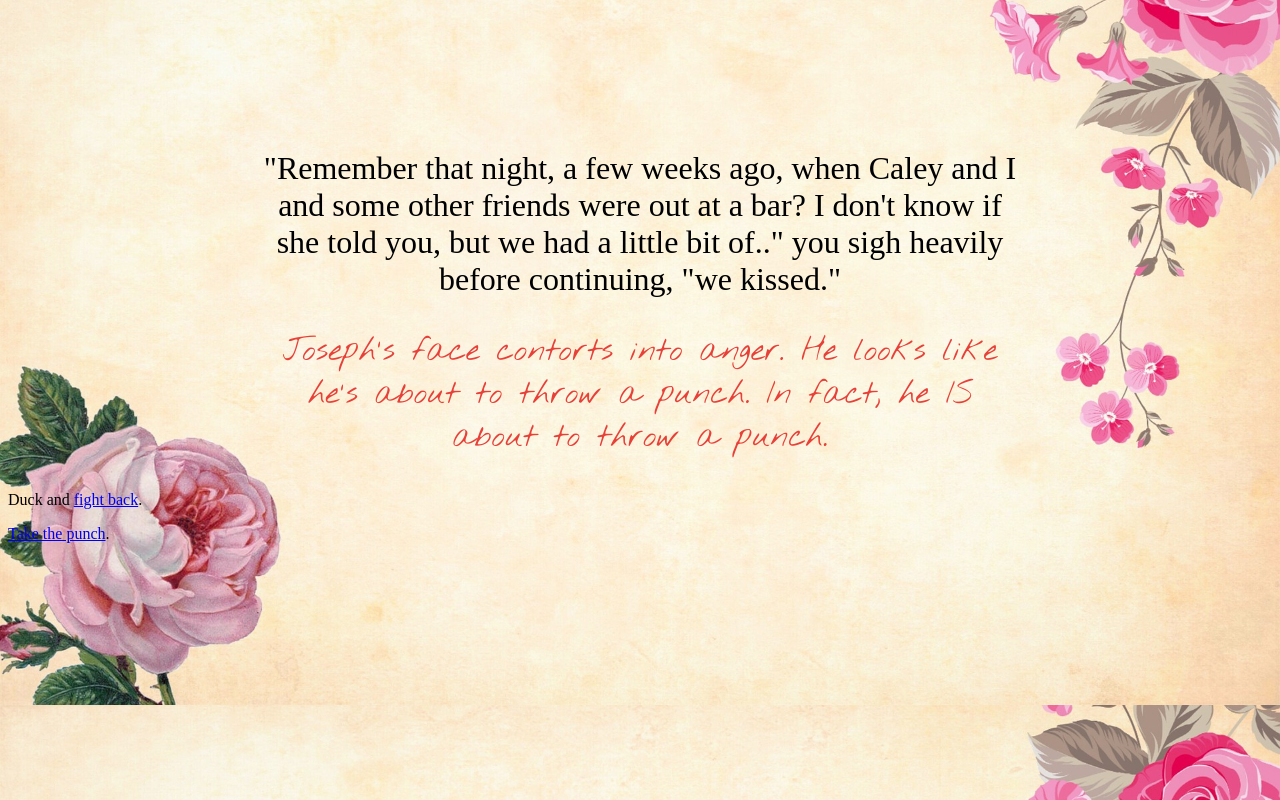
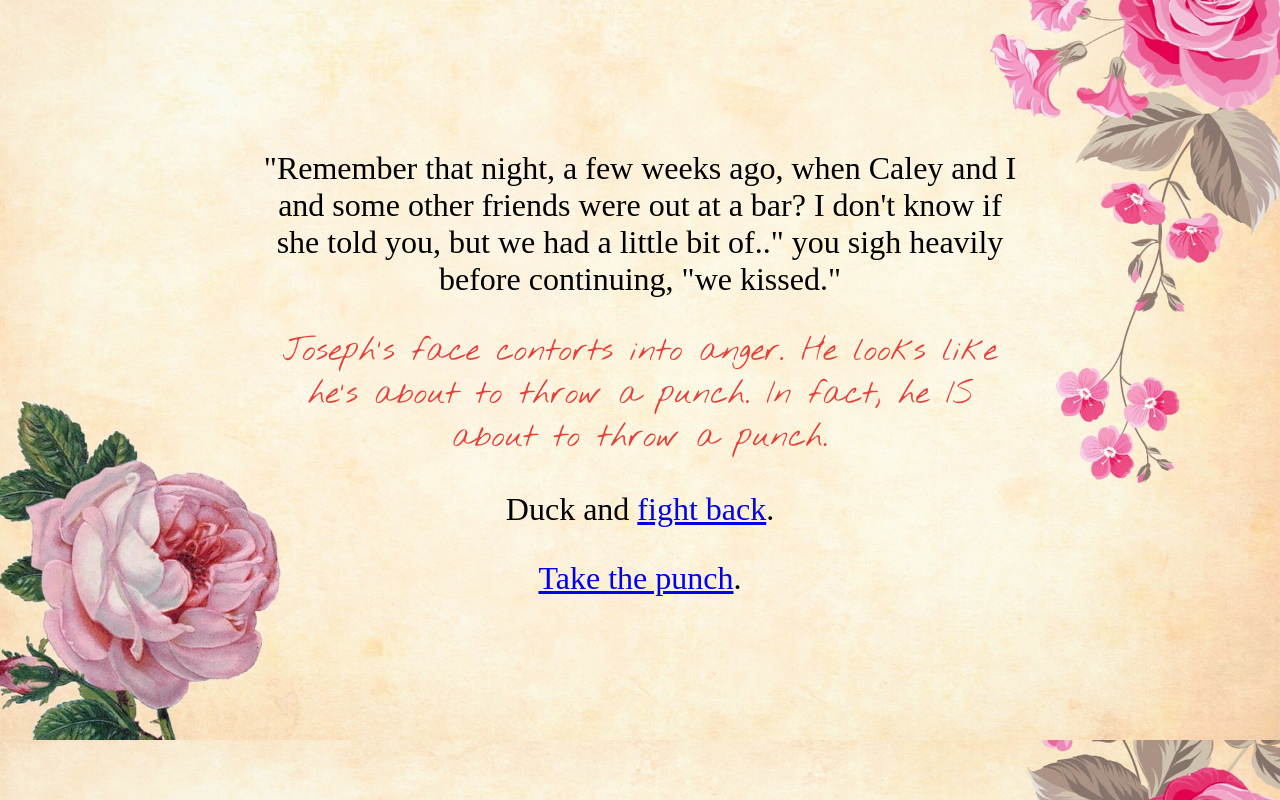
Before and after one commit to thossain30/Project5Game2700, a plain HTML site: page kiss.html in a window 1280 px wide. Drawn offline with Linux system fonts and the light colour scheme; a web font is replaced by a local one.

Commit message:
Actually see options.

```diff
--- a/kiss.html
+++ b/kiss.html
@@ -9,7 +9,7 @@
     <body>
         <p class="peace">"Remember that night, a few weeks ago, when Caley and I and some other friends were out at a bar? I don't know if she told you, but we had a little bit of.." you sigh heavily before continuing, "we kissed."</p>
         <p class="chaosCon">Joseph's face contorts into anger. He looks like he's about to throw a punch. In fact, he IS about to throw a punch.</p>
-        <p>Duck and <a href="duck.html">fight back</a>.</p>
-        <p><a href="kiss2.html">Take the punch</a>.</p>
+        <p class="peace2">Duck and <a href="duck.html">fight back</a>.</p>
+        <p class="peace2"><a href="kiss2.html">Take the punch</a>.</p>
     </body>
 </html>
```
